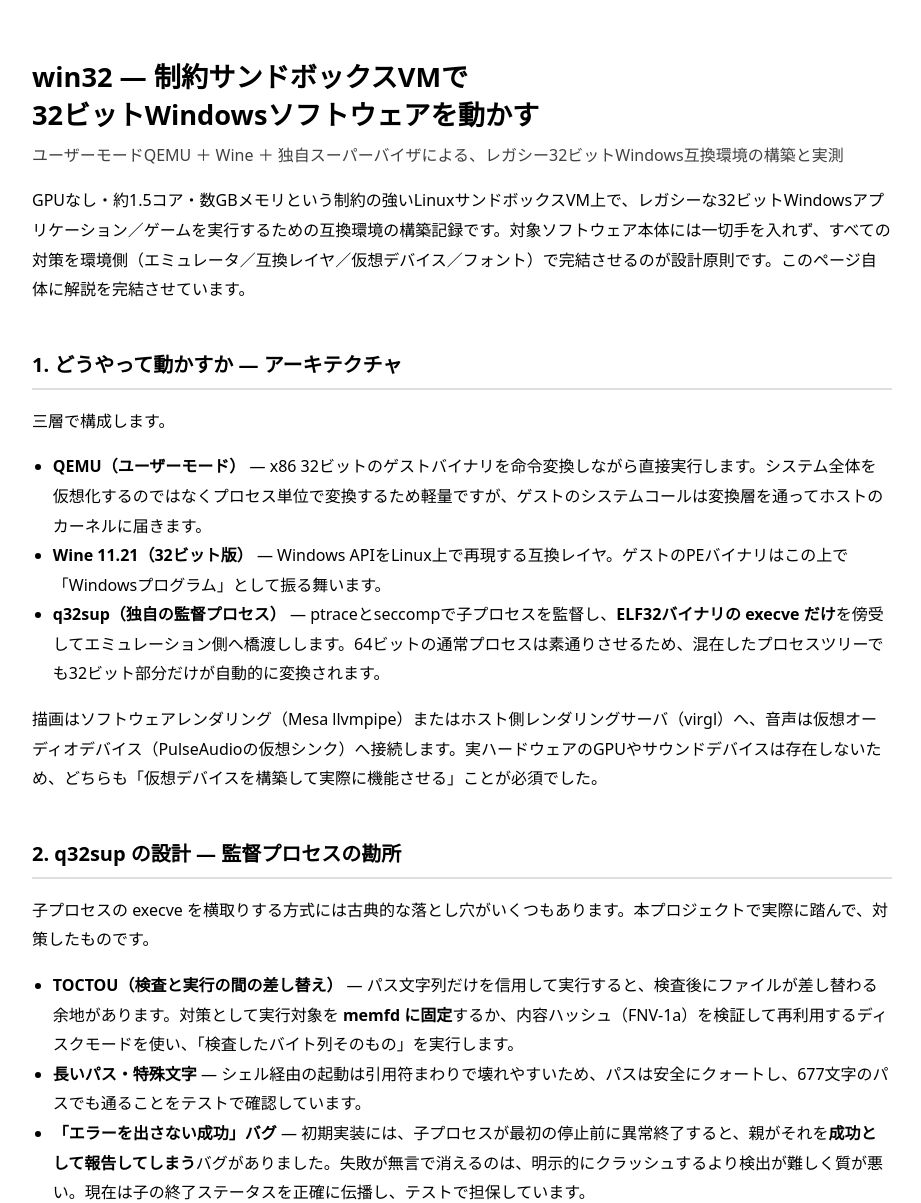
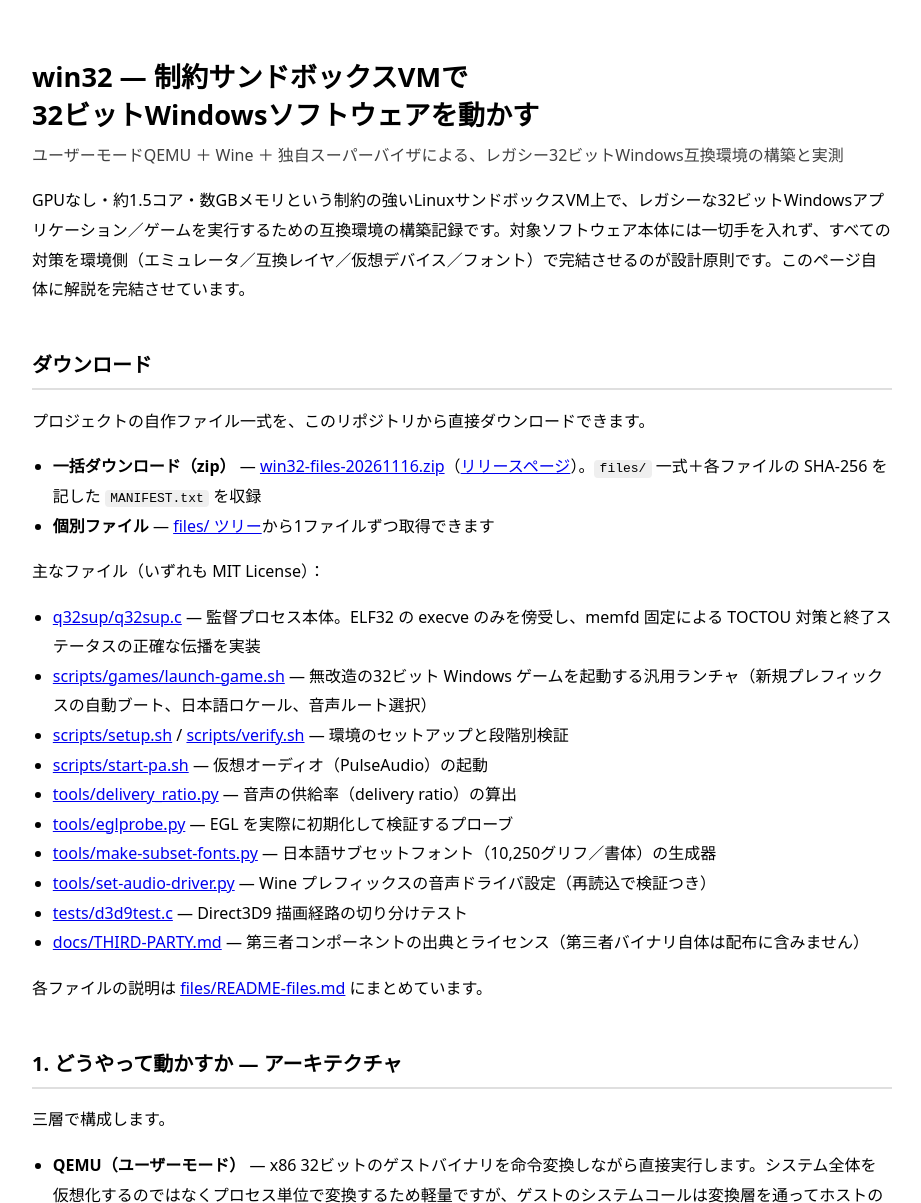
Before and after one commit to mehuyu214/win32, a plain HTML site: page index.html in a window 1280 px wide. Shown: the top 1203 px of the page, without its empty margins (178-1099 px from the left). Drawn offline with Linux system fonts and the light colour scheme.

Commit message:
ダウンロード節を追加（同上）

```diff
--- a/index.html
+++ b/index.html
@@ -23,6 +23,27 @@
   <h1>win32 — 制約サンドボックスVMで<br>32ビットWindowsソフトウェアを動かす</h1>
   <p class="sub">ユーザーモードQEMU ＋ Wine ＋ 独自スーパーバイザによる、レガシー32ビットWindows互換環境の構築と実測</p>
   <p>GPUなし・約1.5コア・数GBメモリという制約の強いLinuxサンドボックスVM上で、レガシーな32ビットWindowsアプリケーション／ゲームを実行するための互換環境の構築記録です。対象ソフトウェア本体には一切手を入れず、すべての対策を環境側（エミュレータ／互換レイヤ／仮想デバイス／フォント）で完結させるのが設計原則です。このページ自体に解説を完結させています。</p>
+
+  <h2>ダウンロード</h2>
+  <p>プロジェクトの自作ファイル一式を、このリポジトリから直接ダウンロードできます。</p>
+  <ul>
+    <li><strong>一括ダウンロード（zip）</strong> — <a href="https://github.com/mehuyu214/win32/releases/download/files-20261116/win32-files-20261116.zip">win32-files-20261116.zip</a>（<a href="https://github.com/mehuyu214/win32/releases/tag/files-20261116">リリースページ</a>）。<code>files/</code> 一式＋各ファイルの SHA-256 を記した <code>MANIFEST.txt</code> を収録</li>
+    <li><strong>個別ファイル</strong> — <a href="https://github.com/mehuyu214/win32/tree/main/files">files/ ツリー</a>から1ファイルずつ取得できます</li>
+  </ul>
+  <p>主なファイル（いずれも MIT License）：</p>
+  <ul>
+    <li><a href="https://github.com/mehuyu214/win32/blob/main/files/q32sup/q32sup.c">q32sup/q32sup.c</a> — 監督プロセス本体。ELF32 の execve のみを傍受し、memfd 固定による TOCTOU 対策と終了ステータスの正確な伝播を実装</li>
+    <li><a href="https://github.com/mehuyu214/win32/blob/main/files/scripts/games/launch-game.sh">scripts/games/launch-game.sh</a> — 無改造の32ビット Windows ゲームを起動する汎用ランチャ（新規プレフィックスの自動ブート、日本語ロケール、音声ルート選択）</li>
+    <li><a href="https://github.com/mehuyu214/win32/blob/main/files/scripts/setup.sh">scripts/setup.sh</a> / <a href="https://github.com/mehuyu214/win32/blob/main/files/scripts/verify.sh">scripts/verify.sh</a> — 環境のセットアップと段階別検証</li>
+    <li><a href="https://github.com/mehuyu214/win32/blob/main/files/scripts/start-pa.sh">scripts/start-pa.sh</a> — 仮想オーディオ（PulseAudio）の起動</li>
+    <li><a href="https://github.com/mehuyu214/win32/blob/main/files/tools/delivery_ratio.py">tools/delivery_ratio.py</a> — 音声の供給率（delivery ratio）の算出</li>
+    <li><a href="https://github.com/mehuyu214/win32/blob/main/files/tools/eglprobe.py">tools/eglprobe.py</a> — EGL を実際に初期化して検証するプローブ</li>
+    <li><a href="https://github.com/mehuyu214/win32/blob/main/files/tools/make-subset-fonts.py">tools/make-subset-fonts.py</a> — 日本語サブセットフォント（10,250グリフ／書体）の生成器</li>
+    <li><a href="https://github.com/mehuyu214/win32/blob/main/files/tools/set-audio-driver.py">tools/set-audio-driver.py</a> — Wine プレフィックスの音声ドライバ設定（再読込で検証つき）</li>
+    <li><a href="https://github.com/mehuyu214/win32/blob/main/files/tests/d3d9test.c">tests/d3d9test.c</a> — Direct3D9 描画経路の切り分けテスト</li>
+    <li><a href="https://github.com/mehuyu214/win32/blob/main/files/docs/THIRD-PARTY.md">docs/THIRD-PARTY.md</a> — 第三者コンポーネントの出典とライセンス（第三者バイナリ自体は配布に含みません）</li>
+  </ul>
+  <p>各ファイルの説明は <a href="https://github.com/mehuyu214/win32/blob/main/files/README-files.md">files/README-files.md</a> にまとめています。</p>
 
   <h2>1. どうやって動かすか — アーキテクチャ</h2>
   <p>三層で構成します。</p>
```
